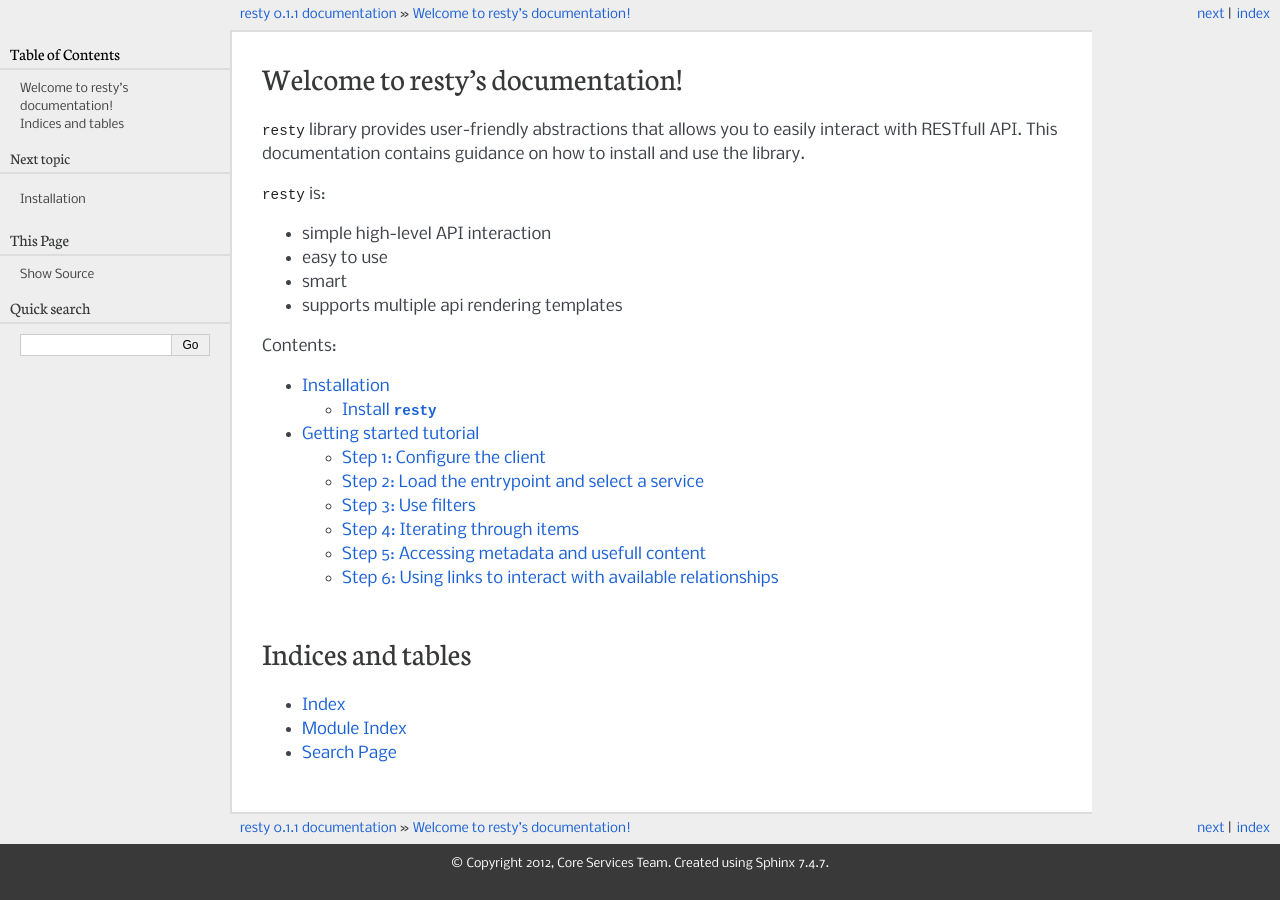
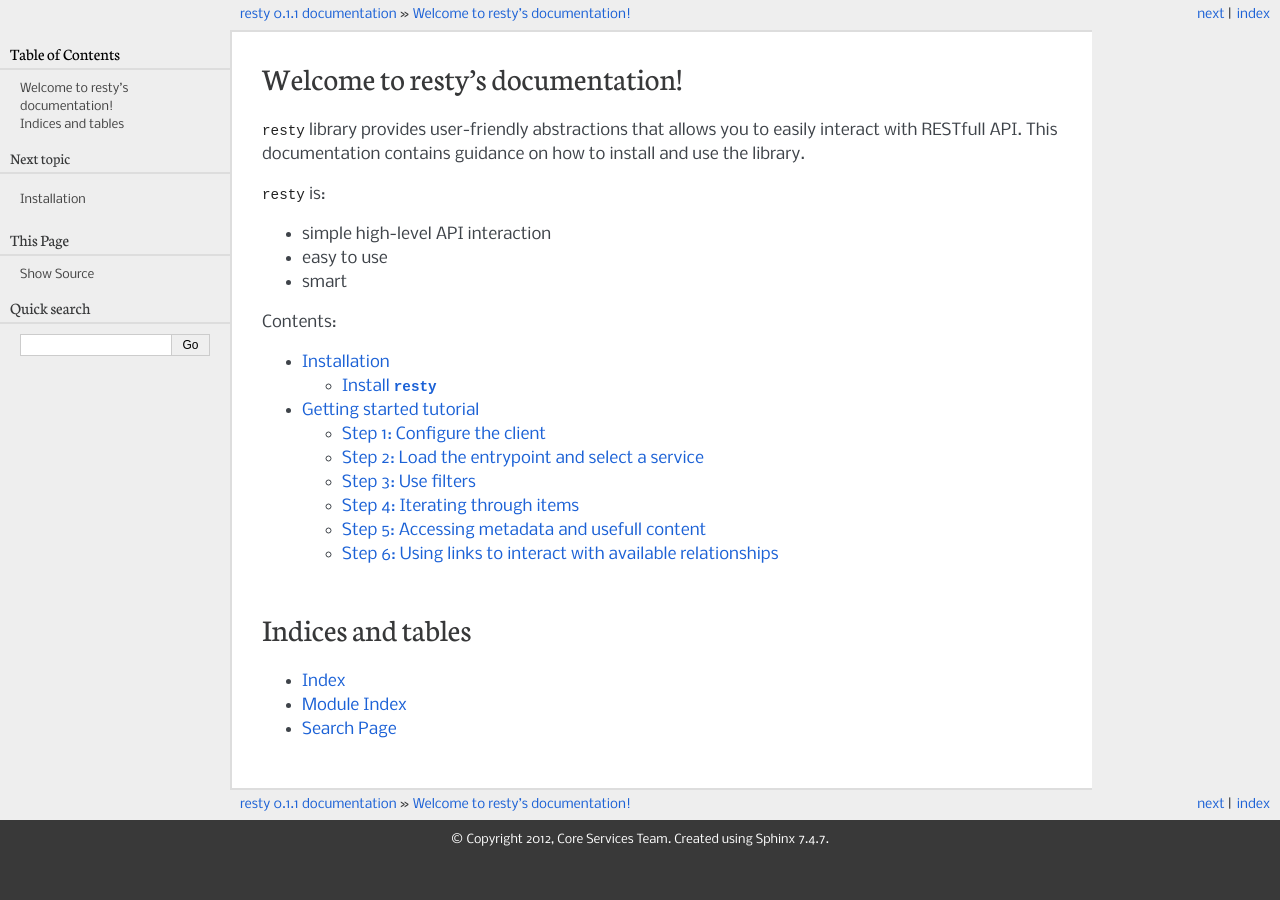
Before and after one commit to pbs/resty, a Sphinx documentation site: the page built from doc/index.rst, in a window 1280 px wide. Built offline with Sphinx 7.4.7, drawn with Linux system fonts in a browser that asks for light colours; formulas are drawn with MathJax 3.

Commit message:
removed assertion: supports multiple api rendering templates

```diff
--- a/doc/index.rst
+++ b/doc/index.rst
@@ -13,7 +13,7 @@
 * simple high-level API interaction
 * easy to use
 * smart
-* supports multiple api rendering templates
+
 
 Contents:
 
```
